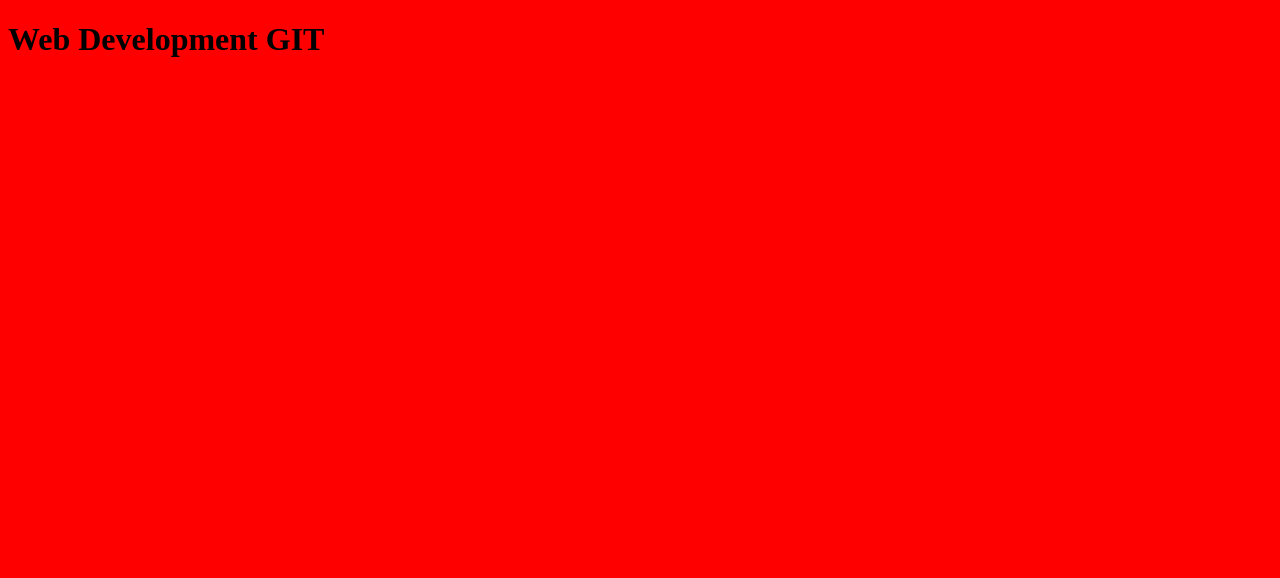
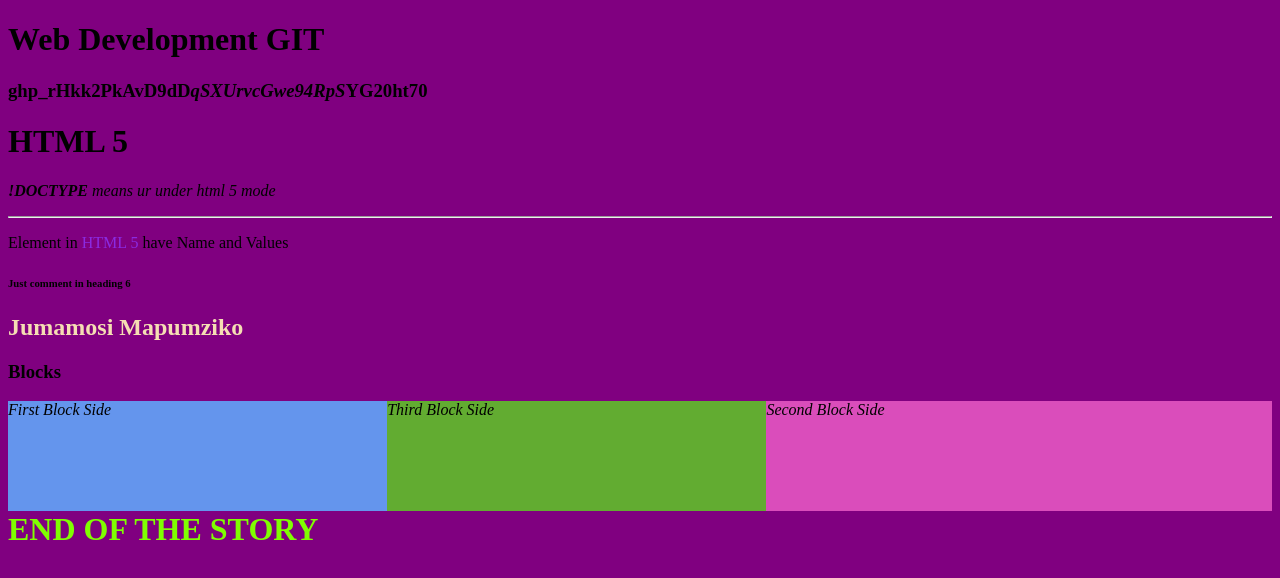
Before and after one commit to miharbi93/INF2215, a plain HTML site: page index.html in a window 1280 px wide. Drawn offline with Linux system fonts and the light colour scheme.

Commit message:
second commit

```diff
--- a/index.html
+++ b/index.html
@@ -2,9 +2,67 @@
 <html>
     <head>
         <title>Mazoezi</title>
+
+        <style>
+            #no1{
+                width: 30%;
+                height: 110px;
+                float: left;
+                background-color: cornflowerblue;
+            }
+            #no2{
+                width: 40%;
+                height: 110px;
+                float: right;
+                background-color: rgb(218, 77, 187);
+            }
+            #no3{
+                width: 30%;
+                height: 110px;
+                float: right;
+                background-color: rgb(98, 172, 49);
+
+            }
+            #no4{
+                clear: both;
+            }
+        </style>
     </head>
-    <body bgcolor="red">
+    <body bgcolor="purple">
         <h1 > Web Development GIT</h1>
+        <h3>ghp_rHkk2PkAvD9dD<i>qSXUrvcGwe94RpS</i>YG20ht70</h3>
+
+        <h1>HTML 5</h1>
+
+        <p>
+            <em> <b>!DOCTYPE</b> means ur under html 5 mode</em>
+
+            <hr>
+
+            <div>
+                <p>Element in <span style="color: blueviolet;">HTML 5</span> have Name and Values</p>
+            </div>
+        </p>
+         <h6>Just comment in heading 6</h6>
+        <h2><strong style="color: wheat;">Jumamosi Mapumziko</strong></h2>
+
+        <h3>Blocks</h3>
+
+        <div id="no1">
+            <i>First Block  Side</i>
+        </div>
+
+        <div id="no2">
+            <i>Second Block  Side</i>
+        </div>
+
+        <div id="no3">
+            <i>Third Block  Side</i>
+        </div>
+        <div id="no4">
+            <h1 style="font-weight: 200px;color: chartreuse;">END OF THE STORY</h1>
+        </div>
+
 
     </body>
 </html>
```
